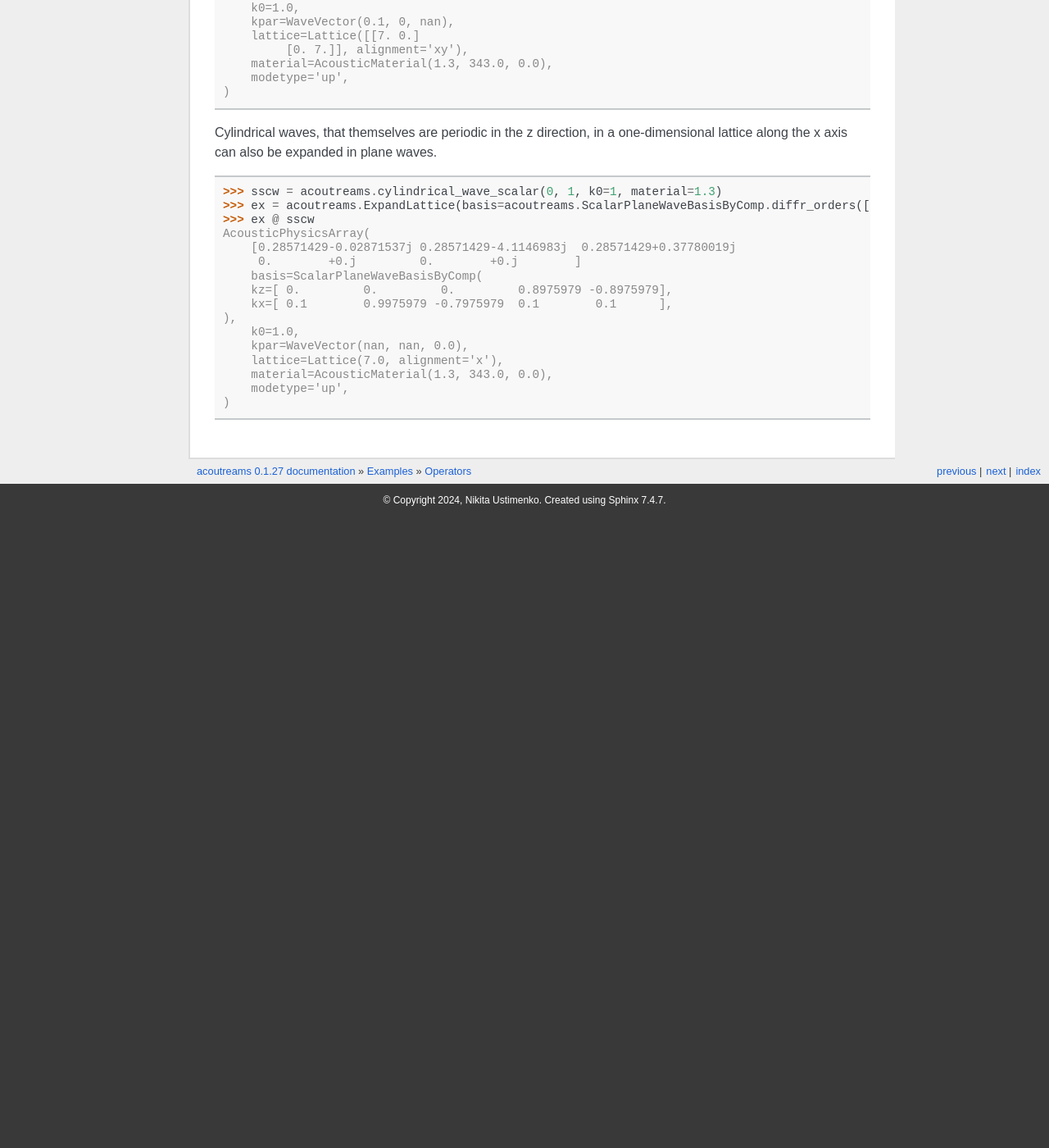
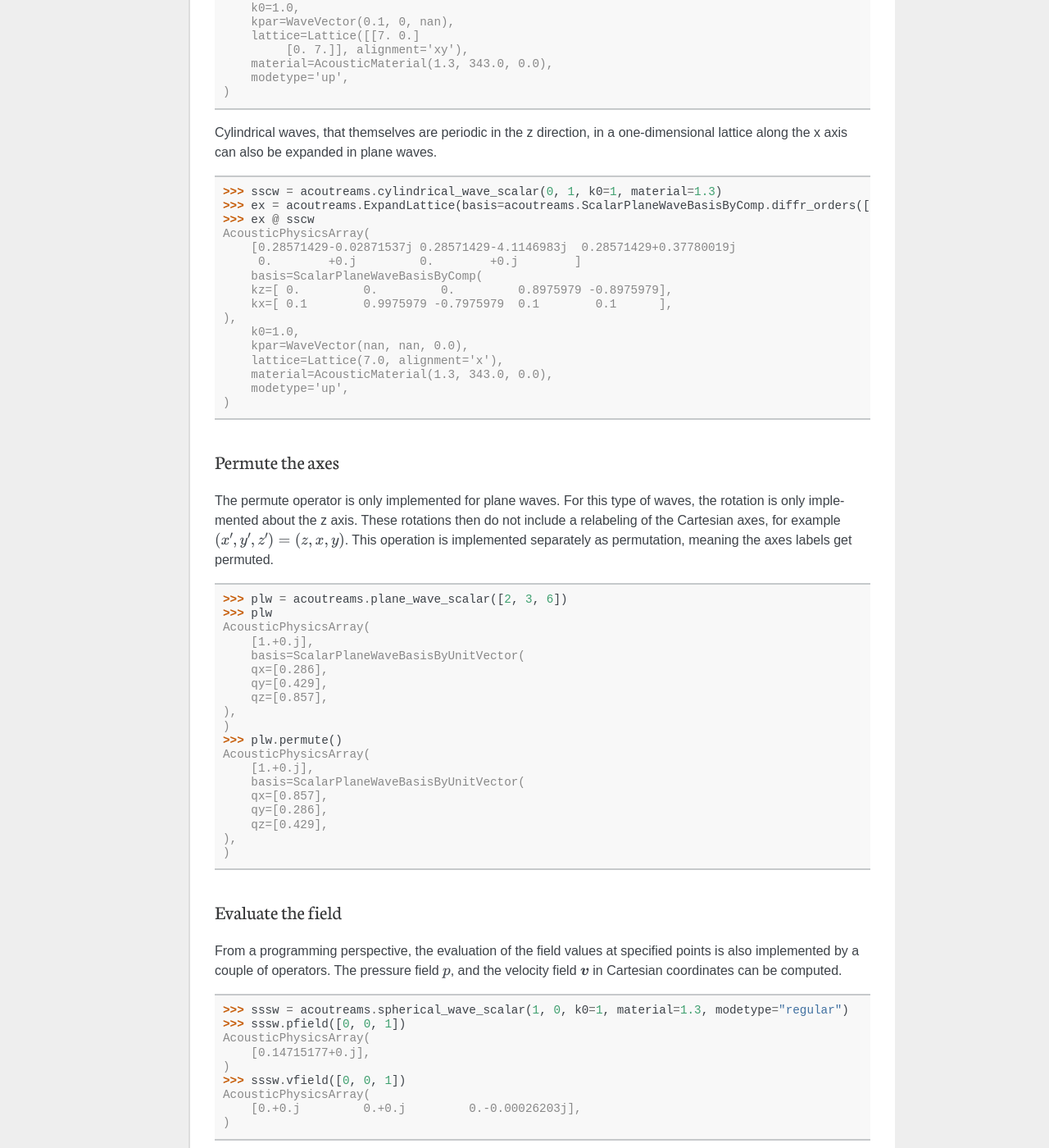
Before and after one commit to NikUstimenko/acoustotreams, a Sphinx documentation site: the page built from docs/operators.rst, in a window 1280 px wide and 1400 px high, scrolled down 8023 px. Shown: the whole window at 82% size. Built offline with Sphinx 7.4.7, drawn with Linux system fonts in a browser that asks for light colours; before the commit the page ends 8653 px from its top, so only the background shows below that; some of the changed text lies outside the part shown.

```diff
--- a/acoutreams/__init__.py
+++ b/acoutreams/__init__.py
@@ -45,7 +45,7 @@
 
 """
 
-_version__ = "0.1.27"
+_version__ = "0.1.28"
 
 from scipy.special import (  # noqa: F401
     hankel1,
--- a/docs/examples/test.py
+++ b/docs/examples/test.py
@@ -2,6 +2,4 @@
 import acoutreams
 import treams
 
-sscw = acoutreams.cylindrical_wave_scalar(0, 1, k0=1, material=1.3)
-ex = acoutreams.ExpandLattice(basis=acoutreams.ScalarPlaneWaveBasisByComp.diffr_orders([0, .1], acoutreams.Lattice([7, 7], "zx"), 1))
-print((ex @ sscw).basis)
+print(acoutreams.ScalarPlaneWaveBasisByComp.diffr_orders([0, 0], acoutreams.Lattice.square(2 * np.pi), 1))
--- a/docs/intro.rst
+++ b/docs/intro.rst
@@ -40,3 +40,5 @@
     physicsarray
     operators
     tmatrix
+    tmatrixc
+    smatrix
--- a/docs/operators.rst
+++ b/docs/operators.rst
@@ -491,3 +491,78 @@
         material=AcousticMaterial(1.3, 343.0, 0.0),
         modetype='up',
     )
+
+Permute the axes
+================
+
+The permute operator is only implemented for plane waves.
+For this type of waves, the rotation is only implemented about the z axis. These
+rotations then do not include a relabeling of the Cartesian axes, for example
+:math:`(x', y', z') = (z, x, y)`. This operation is implemented separately as
+permutation, meaning the axes labels get permuted.
+
+.. doctest::
+
+    >>> plw = acoutreams.plane_wave_scalar([2, 3, 6])
+    >>> plw
+    AcousticPhysicsArray(
+        [1.+0.j],
+        basis=ScalarPlaneWaveBasisByUnitVector(
+        qx=[0.286],
+        qy=[0.429],
+        qz=[0.857],
+    ),
+    )
+    >>> plw.permute()
+    AcousticPhysicsArray(
+        [1.+0.j],
+        basis=ScalarPlaneWaveBasisByUnitVector(
+        qx=[0.857],
+        qy=[0.286],
+        qz=[0.429],
+    ),
+    )
+
+Evaluate the field
+==================
+
+From a programming perspective, the evaluation of the field values at specified points
+is also implemented by a couple of operators. The pressure field :math:`p`, and
+the velocity field :math:`\boldsymbol v` in Cartesian coordinates can be computed.
+
+.. doctest::
+
+    >>> sssw = acoutreams.spherical_wave_scalar(1, 0, k0=1, material=1.3, modetype="regular")
+    >>> sssw.pfield([0, 0, 1])
+    AcousticPhysicsArray(
+        [0.14715177+0.j],
+    )
+    >>> sssw.vfield([0, 0, 1])
+    AcousticPhysicsArray(
+        [0.+0.j         0.+0.j         0.-0.00026203j],
+    )
+
+Evaluate the far-field amplitude
+================================
+
+Similarly, we can also calculate the far-field amplitudes of the scattered pressure and velocity fields
+defined as :math:`p = \frac{\mathrm e^{\mathrm i k r}}{r}p_0` and :math:`\boldsymbol v = \frac{\mathrm e^{\mathrm i k r}}{r}\boldsymbol v_0` for spherical waves,
+and :math:`p = \frac{\mathrm e^{\mathrm i k_{\rho} \rho}}{\sqrt{\rho}}p_0` and :math:`\boldsymbol v = \frac{\mathrm e^{\mathrm i k_{\rho} \rho}}{\sqrt{\rho}}\boldsymbol v_0`
+for cylindrical waves. For a singular spherical wave, the amplitudes :math:`p_0` and :math:`\boldsymbol v_0` can be calculated
+using :func:`acoutreams.ssw_psi` and :func:`acoutreams.ssw_l`, respectively; for a singular cylindrical wave,
+using :func:`acoutreams.scw_psi` and :func:`acoutreams.scw_l`.
+
+.. doctest::
+
+    >>> sssw = acoutreams.spherical_wave_scalar(1, 0, k0=1, material=1.3, modetype="singular")
+    >>> sssw.pamplitudeff([0, 0, 1])
+    AcousticPhysicsArray(
+        [-0.48860251+0.j],
+    )
+    >>> sssw.vamplitudeff([0, 0, 1])
+    AcousticPhysicsArray(
+        [-0.00109577+0.j  0.+0.j  0.+0.j],
+    )
+
+Note that :math:`v_0` is computed in spherical coordinates for the spherical wave basis and
+cylindrical coordinates for the cylindrical wave basis.
--- a/setup.py
+++ b/setup.py
@@ -6,7 +6,7 @@
 
     name='acoutreams',
 
-    version='0.1.27',
+    version='0.1.28',
 
     author='Nikita Ustimenko',
 
```
Also changed, not shown: docs/tmatrixc.rst (+8 -3 lines), docs/examples/cylinder_tmatrixc.ipynb (added), docs/examples/sphere.ipynb, 3 other files.
